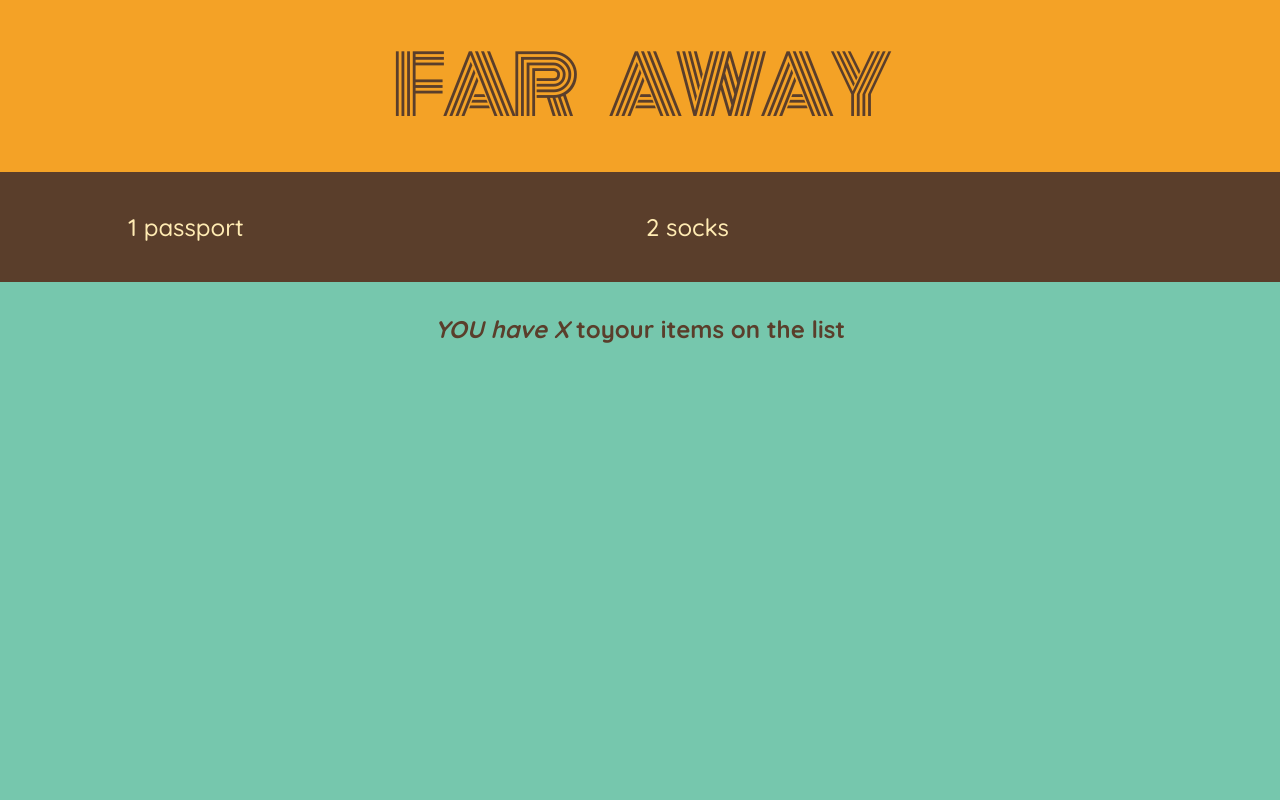
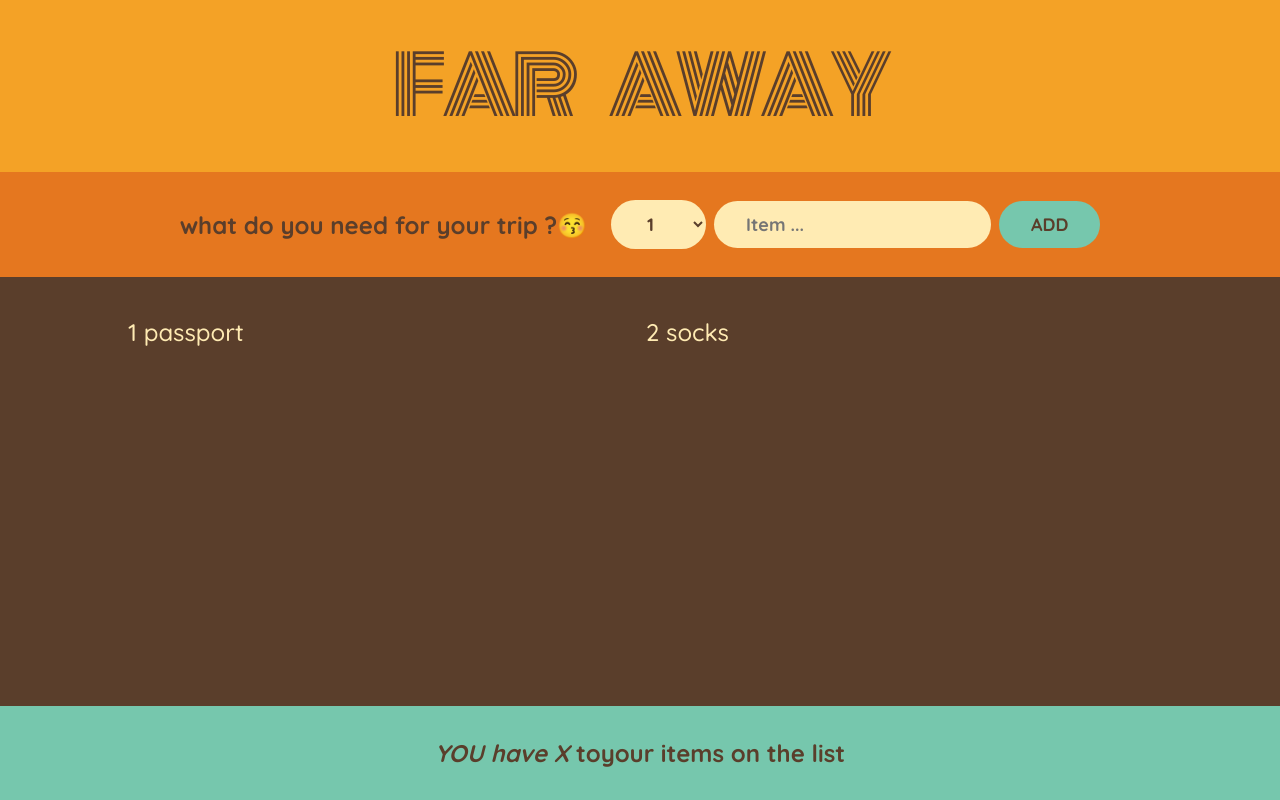
Before and after one commit to sadafamininia99/Travel_list, a React (Create React App) app: page / in a window 1280 px wide. Built offline with nearby package versions, Linux system fonts and the light colour scheme.

Commit message:
Adding the form and styled them

```diff
--- a/src/App.js
+++ b/src/App.js
@@ -1,3 +1,5 @@
+import { Select } from "@mui/material";
+
 const initialItems=[
   {
     id:1,describtion:"passport",quantity:1,
@@ -23,9 +25,20 @@ export default function App(){
   }
 
   function Form (){
-    <div className="add-form">
+    return(
+       <form className="add-form">
       <h3>what do you need for your trip ?😚</h3>
-    </div>
+      <select >
+        <option value={1} >1</option>
+        <option value={2} >2</option>
+        <option value={3} >3</option>
+
+      </select>
+      <input type="text" placeholder="Item ..."/>
+      <button>Add</button>
+    </form>
+    )
+
 
   }
 
```
